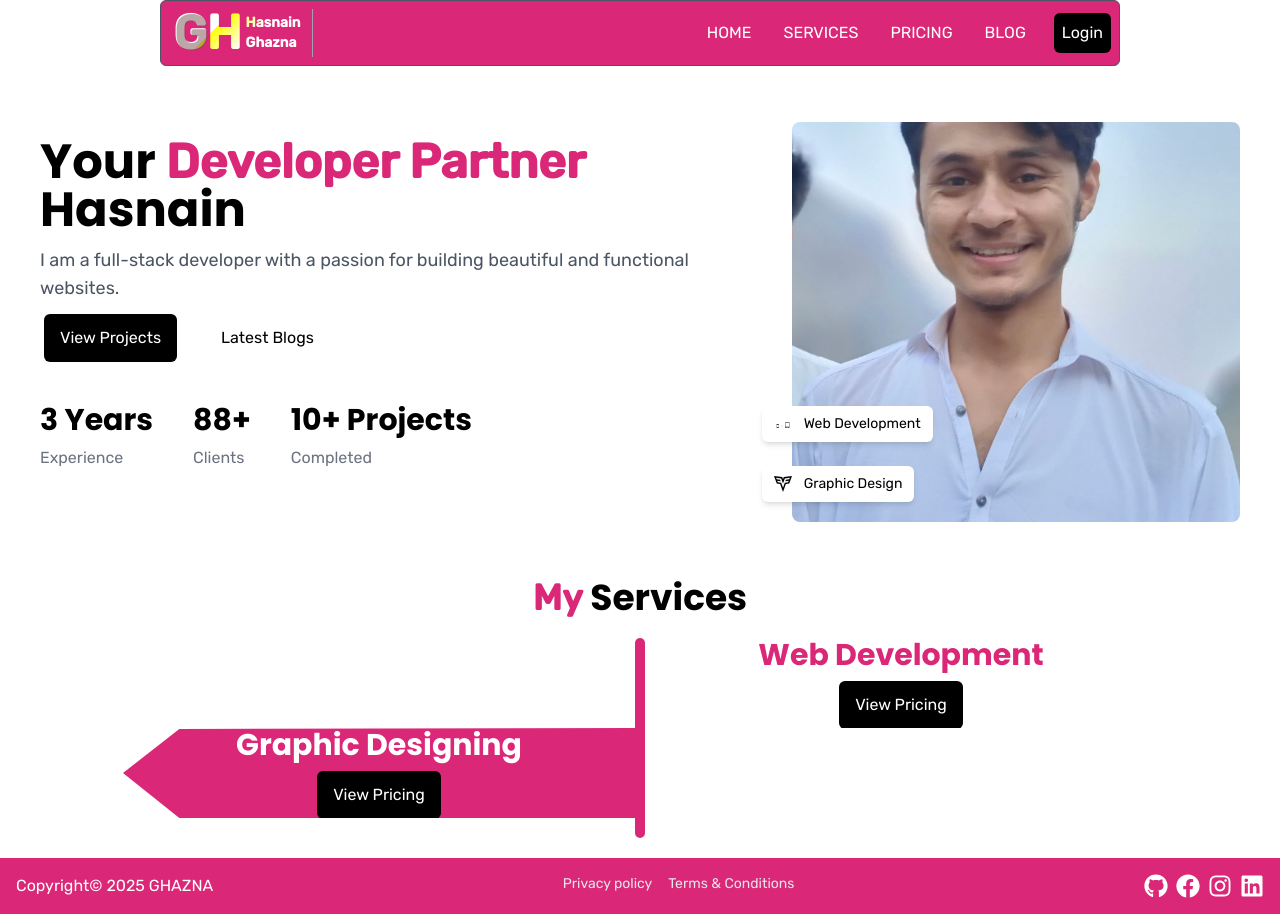
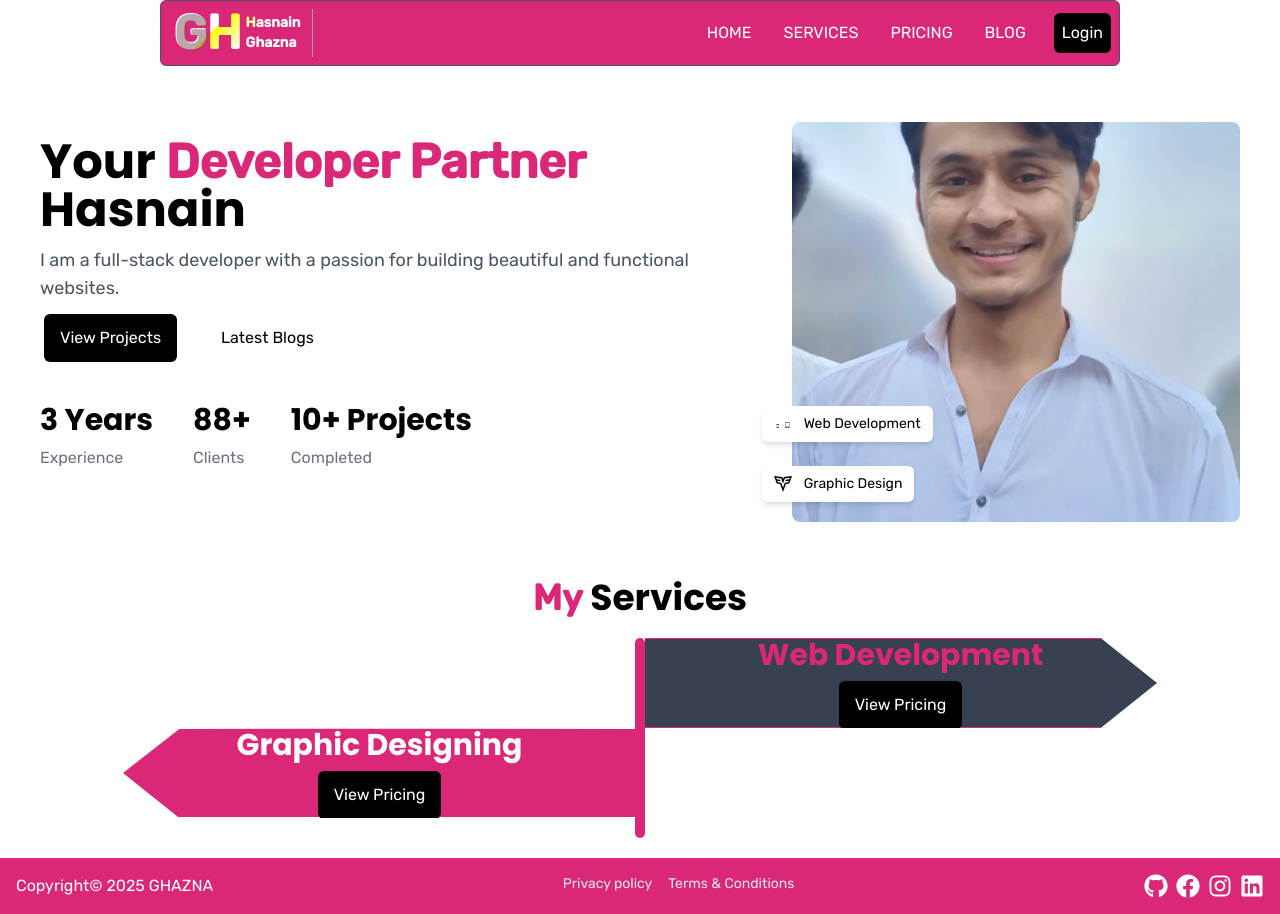
Before and after one commit to mhgkhan/ghazna, a Next.js app: page / in a window 1280 px wide. Built offline with nearby package versions, Linux system fonts and the light colour scheme.

Commit message:
chore: Enhance service item styling with borders for better visual separation

```diff
--- a/src/app/page.js
+++ b/src/app/page.js
@@ -64,7 +64,7 @@ export default function Home() {
           <h2 className="text-4xl text-center mx-auto font-bold"><span className="text-pink-600">My</span> Services</h2>
           <div className="my-5 flex items-start justify-center md:flex-row flex-col-reverse md:my-5 md:h-[200px] md:gap-0">
             <div className="left-services md:w-[40%] w-full">
-            <div className="w-full left-item-services md:mt-[90px] mt-4 h-[90px] bg-pink-600 p-2 flex items-center justify-center flex-col gap-2">
+            <div className="w-full left-item-services md:mt-[90px] mt-4 h-[90px] bg-pink-600 border border-1 border-white border-r-0 p-2 flex items-center justify-center flex-col gap-2">
                 <h3 className="lg:text-3xl md:text-2xl text-center font-bold text-white">Graphic Designing </h3>
                 {/* <p className="text-gray-200  text-center w-full p-2 my-1">
                   Lorem ipsum, dolor sit amet consectetur adipisicing elit. Ullam non alias ut a veritatis itaque libero reiciendis voluptas eius eaque.
@@ -76,7 +76,7 @@ export default function Home() {
             <div className="md:flex hidden center-line w-[10px] rounded-full bg-pink-600 h-full"></div>
 
             <div className="right-services md:w-[40%] w-full ">
-              <div className="w-full h-[90px] right-item-services bg-white p-2 flex items-center justify-center flex-col gap-2">
+              <div className="w-full h-[90px] right-item-services dark:bg-white bg-gray-700 border border-1 border-l-0 border-pink-600 p-2 flex items-center justify-center flex-col gap-2">
                 <h3 className="lg:text-3xl md:text-2xl text-center font-bold text-pink-600">Web Development </h3>
                 {/* <p className="text-gray-500 text-center w-full p-2 my-1">
                   Lorem ipsum, dolor sit amet consectetur adipisicing elit. Ullam non alias ut a veritatis itaque libero reiciendis voluptas eius eaque.
```
